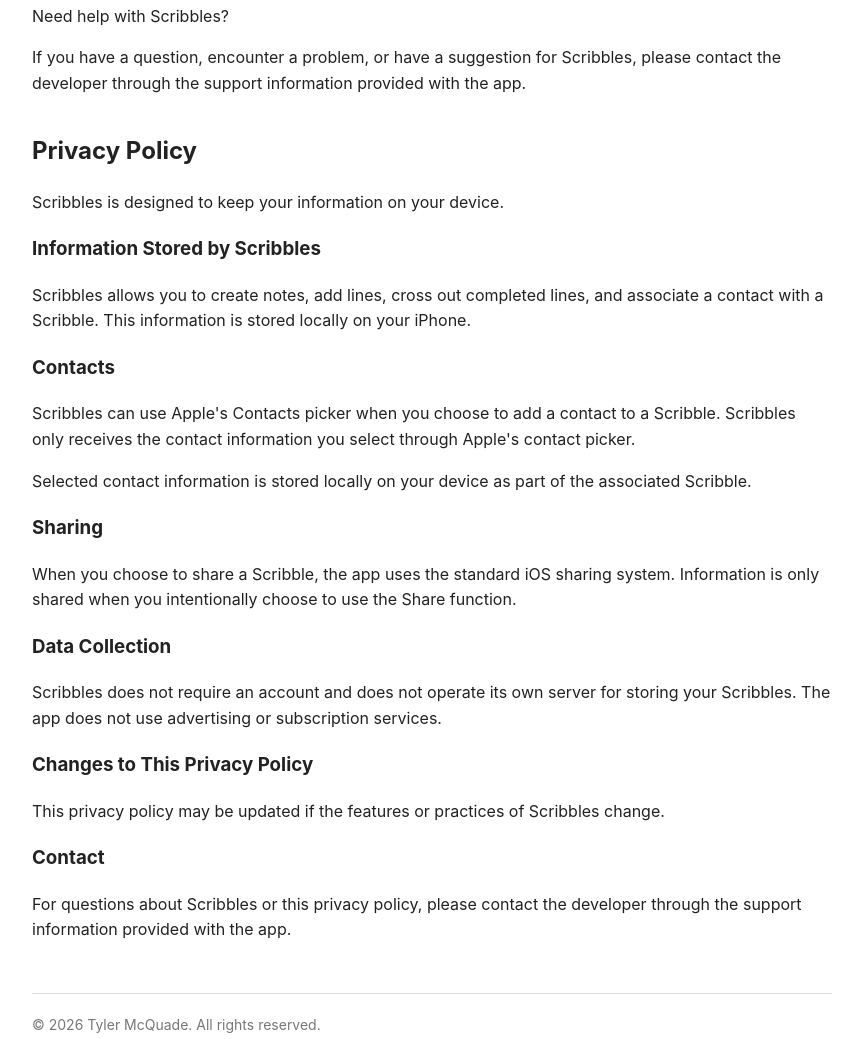
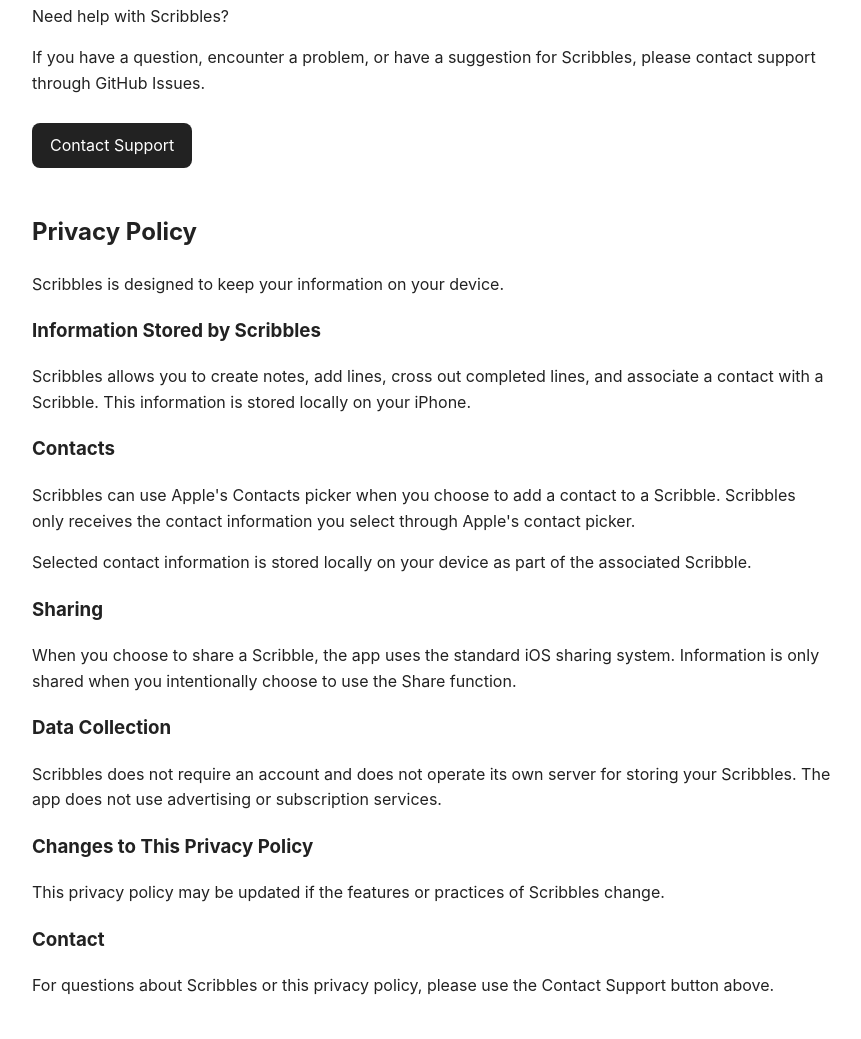
Before and after one commit to Tyler1987-dotcom/scribbles-support, a plain HTML site: page index.html in a window 1280 px wide. Shown: the part 400-1439 px from the top of the page, without its empty margins (208-1069 px from the left). Drawn offline with Linux system fonts and the light colour scheme.

Commit message:
Add support button and update contact information
Added a support button for contacting support via GitHub Issues.

```diff
--- a/index.html
+++ b/index.html
@@ -30,6 +30,20 @@
         font-size: 20px;
         color: #666;
         margin-bottom: 30px;
+    }
+
+    .support-button {
+        display: inline-block;
+        padding: 10px 18px;
+        background: #222;
+        color: white;
+        text-decoration: none;
+        border-radius: 8px;
+        margin: 10px 0;
+    }
+
+    .support-button:hover {
+        opacity: 0.8;
     }
 
     footer {
@@ -67,9 +81,14 @@
 <p>
     If you have a question, encounter a problem,
     or have a suggestion for Scribbles, please
-    contact the developer through the support
-    information provided with the app.
+    contact support through GitHub Issues.
 </p>
+
+<a class="support-button"
+   href="https://github.com/Tyler1987-dotcom/scribbles-support/issues"
+   target="_blank">
+    Contact Support
+</a>
 
 <h2>Privacy Policy</h2>
 
@@ -130,8 +149,7 @@
 
 <p>
     For questions about Scribbles or this privacy policy,
-    please contact the developer through the support
-    information provided with the app.
+    please use the Contact Support button above.
 </p>
 
 <footer>
```
